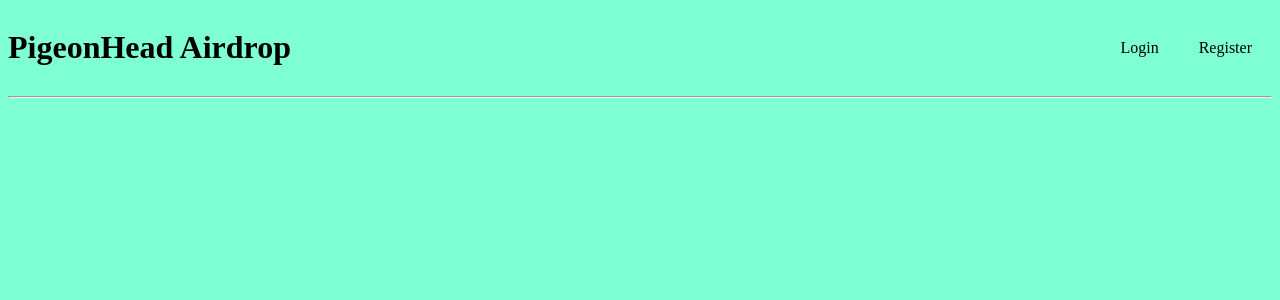
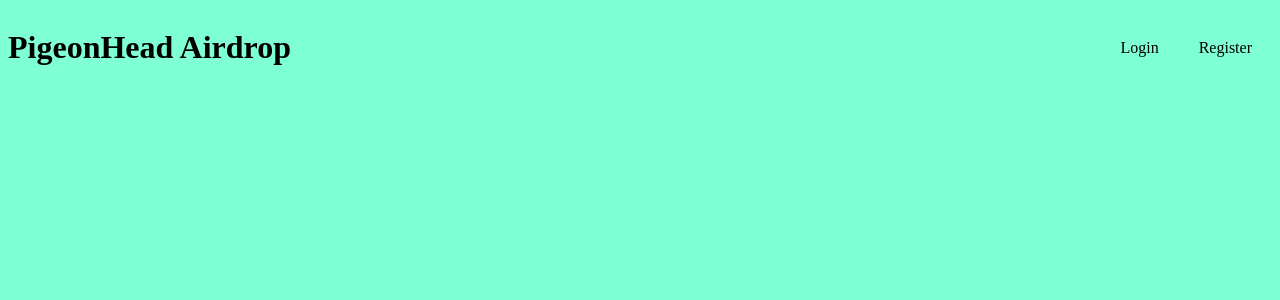
Before and after one commit to TheWisePigeon/PigeonHeadAirdrop, a React (Vite) app: page / in a window 1280 px wide. Shown: the top 300 px of the page. Built offline with nearby package versions, Linux system fonts and the light colour scheme.

Commit message:
removed separator

```diff
--- a/src/App.jsx
+++ b/src/App.jsx
@@ -18,7 +18,6 @@ function App() {
         </div>
 
       </header>
-      <hr className=" separator"/>
     </div>
   )
 }
--- a/src/styles.css
+++ b/src/styles.css
@@ -18,7 +18,3 @@
 body{
     background-color: aquamarine;
 }
-
-.separator{
-    color: black;
-}
```
